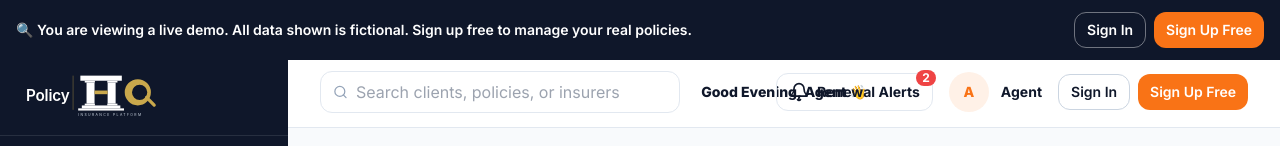
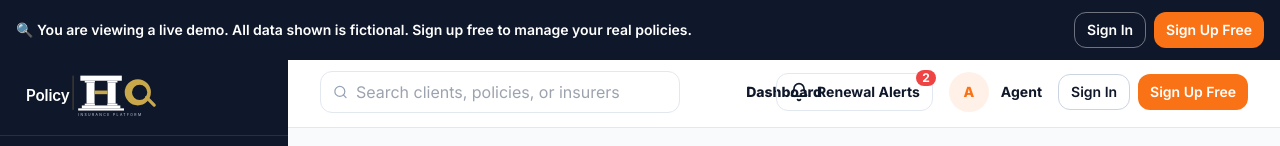
Before and after one commit to mrprincewinez1-glitch/PolicyHQ, a Next.js app: page /demo in a window 1280 px wide. Shown: the top 146 px of the page. Built offline with nearby package versions, Linux system fonts and the light colour scheme.

Commit message:
Remove duplicate dashboard greeting

```diff
--- a/components/app/app-shell-client.tsx
+++ b/components/app/app-shell-client.tsx
@@ -772,7 +772,7 @@ export function AppShell({
     : renewalRange
       ? "Renewal Alerts"
       : active === "dashboard"
-        ? greeting(firstName(data.profile.full_name))
+        ? "Dashboard"
         : active === "prospects"
           ? "Prospects Pipeline"
           : active === "notifications"
```
